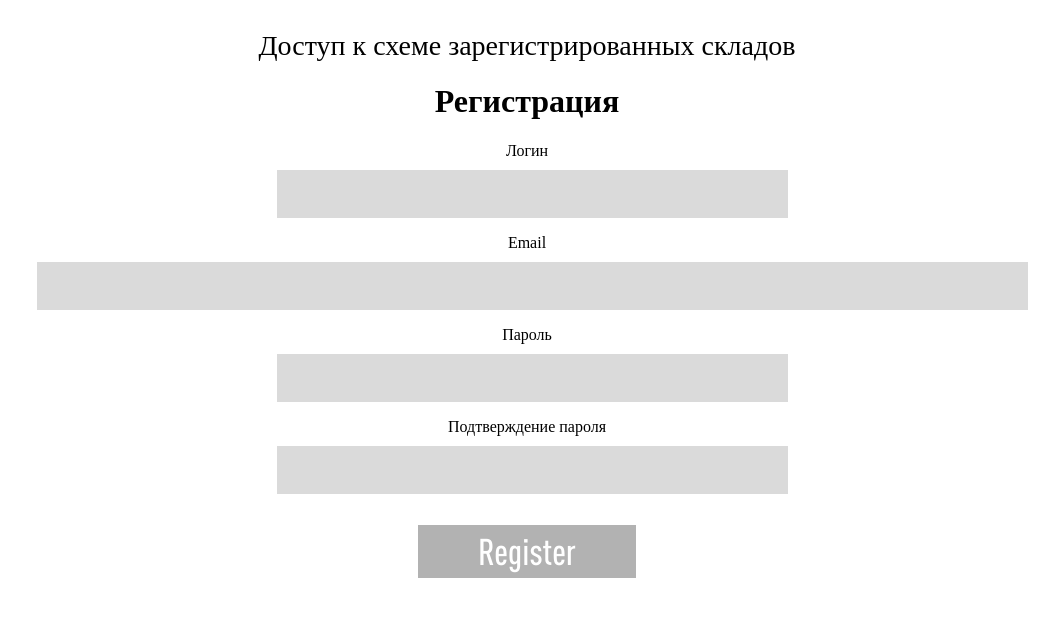
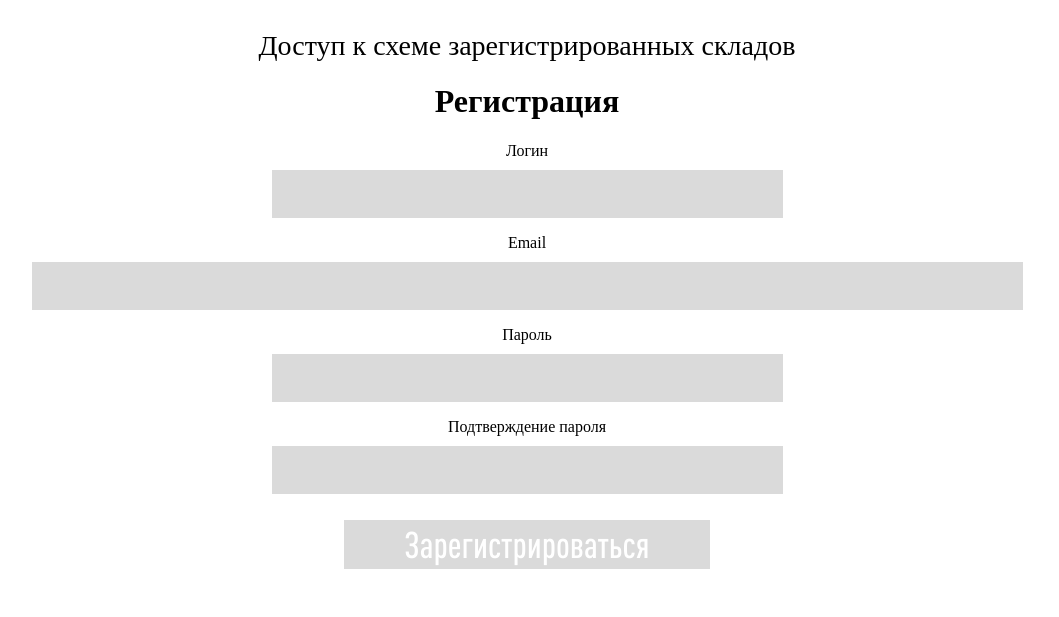
Before and after one commit to Artlinden/fixprice, a Flask app: page /register in a window 1280 px wide. Shown: the top 617 px of the page, without its empty margins (113-1172 px from the left). Run offline with Flask 2, Linux system fonts and the light colour scheme; some web fonts are replaced.

Commit message:
1211 version

```diff
--- a/app/static/css/style.css
+++ b/app/static/css/style.css
@@ -59,7 +59,6 @@ input[type="password"] {
 	font-family: DINPro;
 	font-size: 36px;
 	margin-top: 10px;
-	margin-left: 10px;
 	border: 0;
 	text-align: center;
 	padding: 3px;
--- a/app/templates/edit_profile.html
+++ b/app/templates/edit_profile.html
@@ -12,7 +12,9 @@
             <span style="color: red;">[{{ error }}]</span>
             {% endfor %}
         </p>
-        <p>{{ form.submit() }}</p>
+        <button class="submit"
+                onclick="">Изменить</button>
+        <!--<p>{{ form.submit() }}</p>-->
     </form>
 </body>
 {% endblock %}
--- a/app/templates/register.html
+++ b/app/templates/register.html
@@ -33,6 +33,8 @@
             <span style="color: red;">Пароли не совпадают</span>
             {% endfor %}
         </p>
-        <p>{{ form.submit() }}</p>
+        <button class="submit"
+ 						onclick="">Зарегистрироваться</button>
+        <!--<p>{{ form.submit() }}</p>-->
     </form>
 {% endblock %}
```
Also changed, not shown: app.db.
